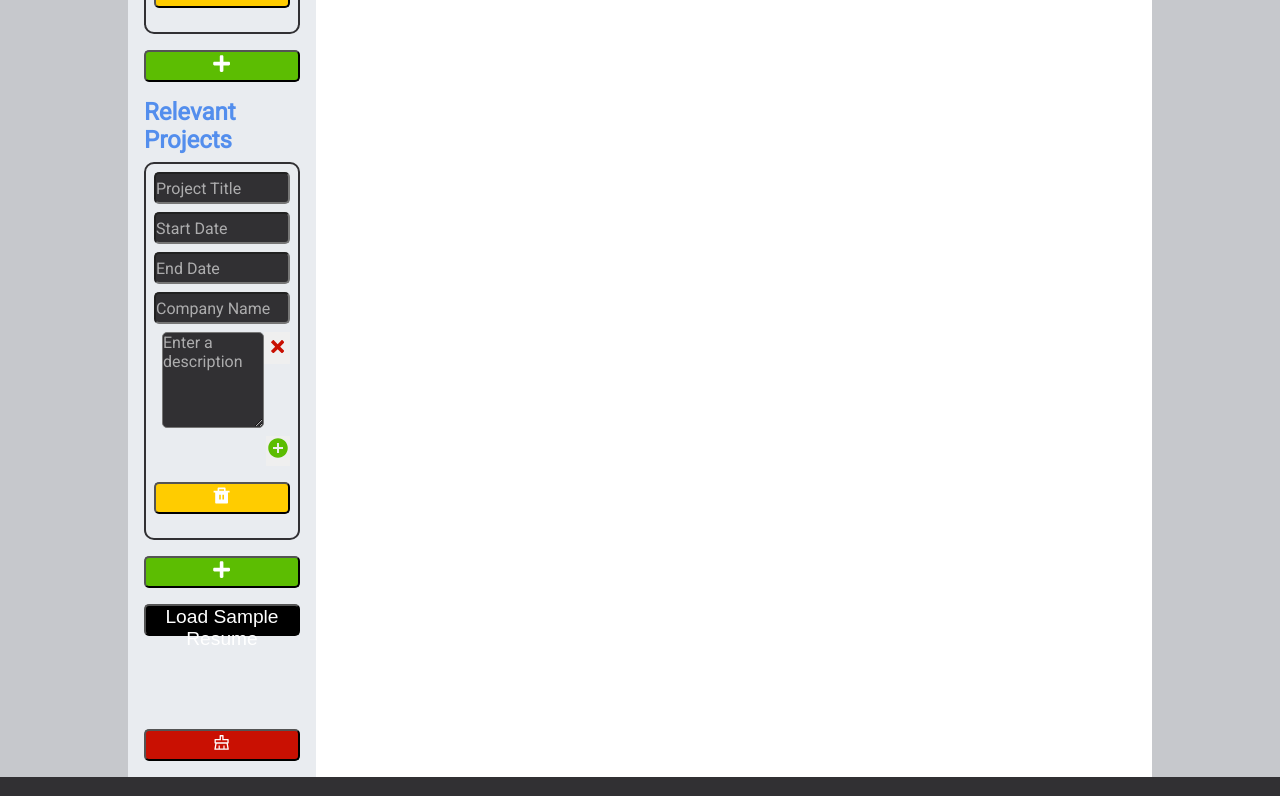
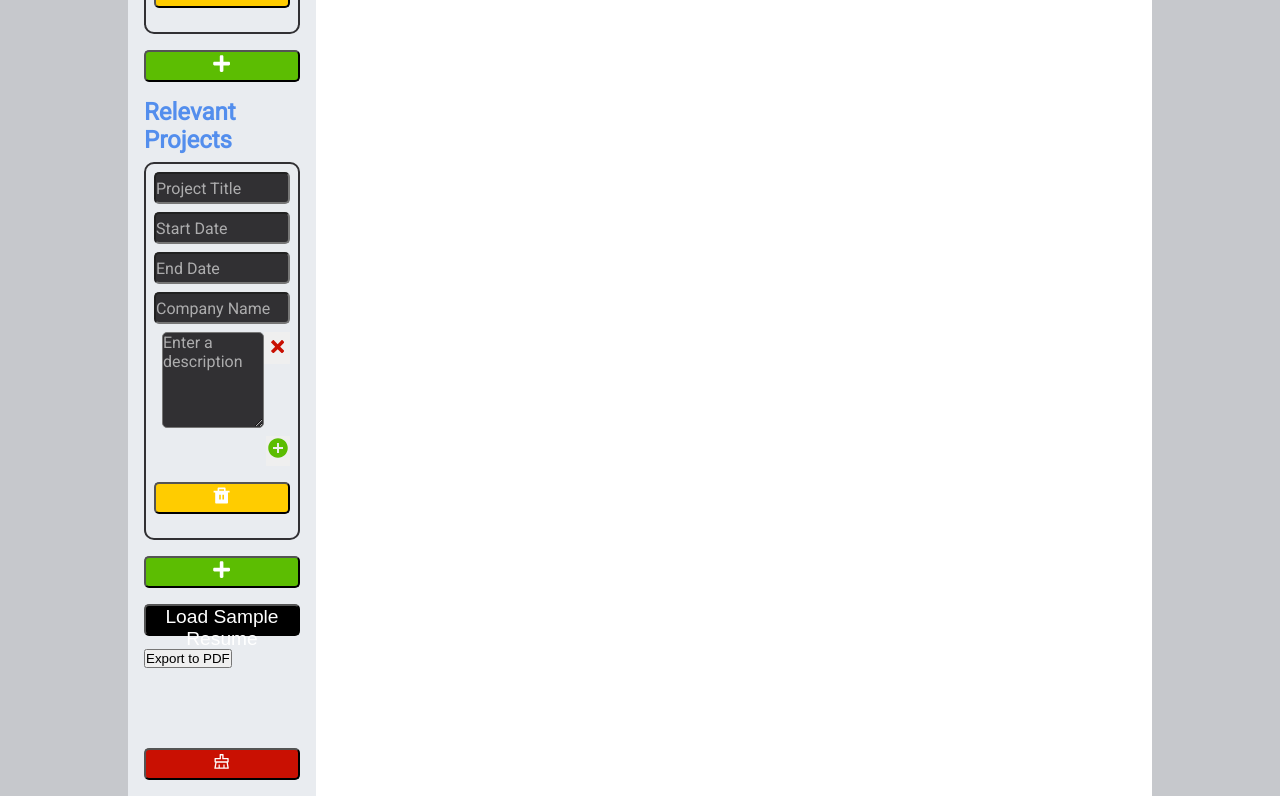
Before and after one commit to lil-sahil/react_cv_project, a React (Create React App) app: page / in a window 1280 px wide. Shown: the part 1754-2550 px from the top of the page. Built offline with nearby package versions, Linux system fonts and the light colour scheme.

Commit message:
Added component (without logic) for printing to pdf.

```diff
--- a/package.json
+++ b/package.json
@@ -10,6 +10,7 @@
     "@testing-library/jest-dom": "^5.16.4",
     "@testing-library/react": "^13.3.0",
     "@testing-library/user-event": "^13.5.0",
+    "html2pdf.js": "^0.10.1",
     "react": "^18.1.0",
     "react-dom": "^18.1.0",
     "react-icons": "^4.4.0",
--- a/src/App.js
+++ b/src/App.js
@@ -9,10 +9,13 @@ import Skills from "./components/Skills";
 import Objective from "./components/Objective";
 import { Example } from "./components/example";
 import ExampleResume from "./components/ExampleResume";
+import { generatePDF } from "./utils/pdfPrint";
+import SavePdf from "./components/SavePdf";
 
 class App extends Component {
   constructor() {
     super();
+    // generatePDF();
 
     this.state = {
       // General Information
@@ -78,6 +81,7 @@ class App extends Component {
     this.deleteSkill = this.deleteSkill.bind(this);
     this.objectiveChangeField = this.objectiveChangeField.bind(this);
     this.exampleResume = this.exampleResume.bind(this);
+    this.saveToPdf = this.saveToPdf.bind(this);
   }
 
   // Check for change of Objective Field
@@ -310,6 +314,11 @@ class App extends Component {
     this.setState(Example());
   }
 
+  // Safe as pdf
+  saveToPdf() {
+    generatePDF();
+  }
+
   render() {
     return (
       <>
@@ -373,6 +382,8 @@ class App extends Component {
 
               <ExampleResume showExample={this.exampleResume}></ExampleResume>
 
+              <SavePdf savePdf={this.saveToPdf}></SavePdf>
+
               <ClearButton clear={this.clear}></ClearButton>
             </div>
 
--- /dev/null
+++ b/src/components/SavePdf.js
@@ -0,0 +1,17 @@
+import React, { Component } from "react";
+
+export class SavePdf extends Component {
+  constructor(props) {
+    super(props);
+  }
+
+  render() {
+    return (
+      <div id="save-to-pdf">
+        <button onClick={this.props.savepdf}>Export to PDF</button>
+      </div>
+    );
+  }
+}
+
+export default SavePdf;
--- /dev/null
+++ b/src/utils/pdfPrint.js
@@ -0,0 +1,9 @@
+import html2pdf from "html2pdf.js";
+
+export let generatePDF = () => {
+  console.log("clicked");
+  // Choose the element that our invoice is rendered in.
+  const element = document.getElementById("preview-container");
+  // Choose the element and save the PDF for our user.
+  html2pdf().from(element).save();
+};
```
Also changed, not shown: 1 other file (tests, documents, lock files or other folders).
